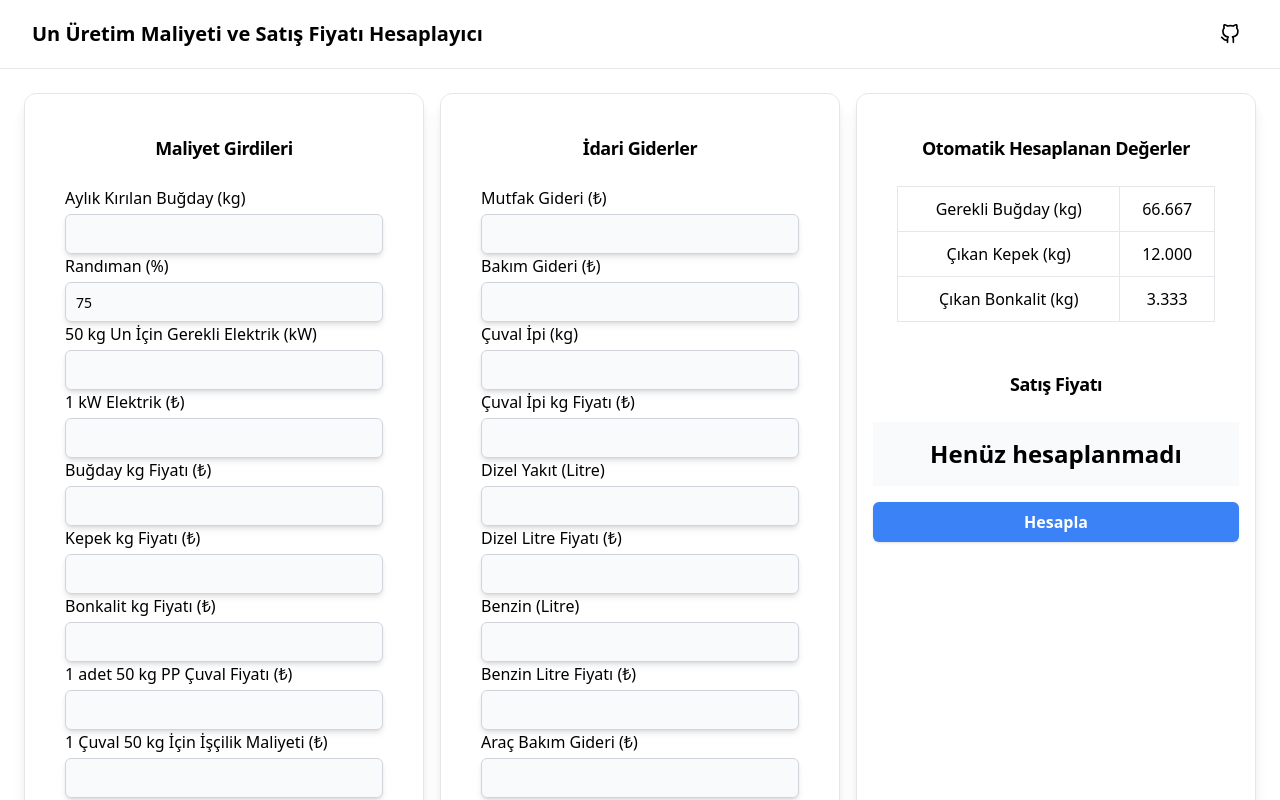
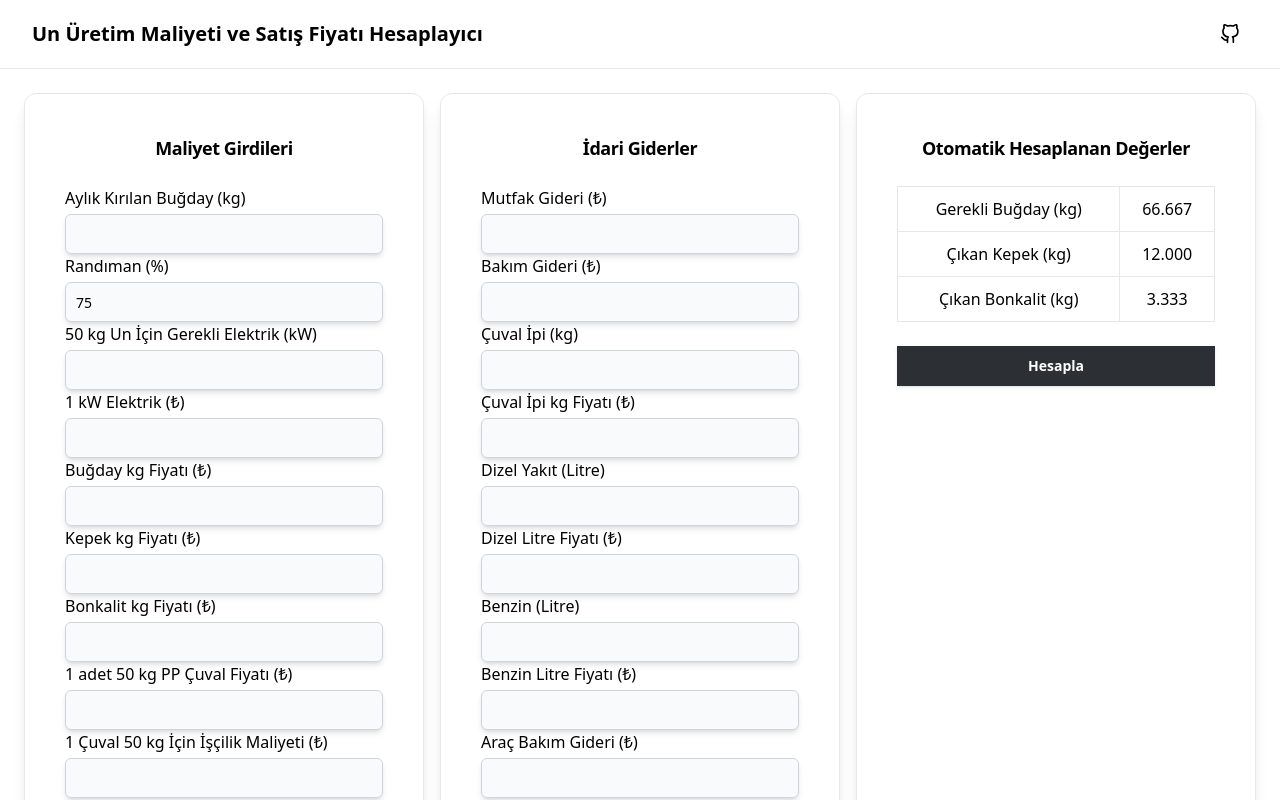
Before and after one commit to bilgehangormez/cost-and-selling-price-calculator, a Next.js app: page / in a window 1280 px wide. Shown: the top 800 px of the page. Built offline with nearby package versions, Linux system fonts and the light colour scheme.

Commit message:
Update PriceCalculator.tsx

```diff
--- a/src/components/PriceCalculator.tsx
+++ b/src/components/PriceCalculator.tsx
@@ -176,16 +176,11 @@ export function PriceCalculator() {
                     </table>
                 </CardContent>
 
-                <CardHeader>
-                    <CardTitle className="text-lg text-center font-extrabold">Satış Fiyatı</CardTitle>
-                </CardHeader>
-                <CardContent className="p-4 text-center text-2xl font-bold bg-gray-50 rounded-lg">
-                    {finalPrice !== null ? `${finalPrice.toFixed(2)} ₺` : "Henüz hesaplanmadı"}
+                <CardContent>
+                    <Button type="submit" className="w-full py-3 bg-[#2C2F33] text-white font-bold rounded-lg hover:bg-gray-800 transition-all">
+                        Hesapla
+                    </Button>
                 </CardContent>
-
-                <Button type="submit" className="button-primary mt-4 w-full">
-                    Hesapla
-                </Button>
             </Card>
         </div>
     );
```
